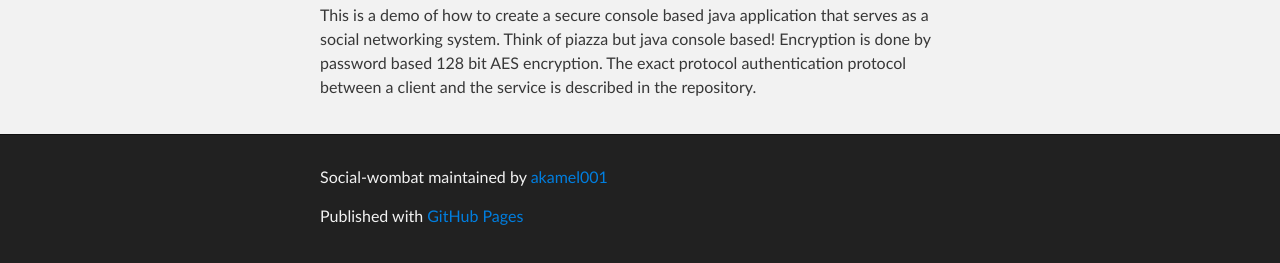
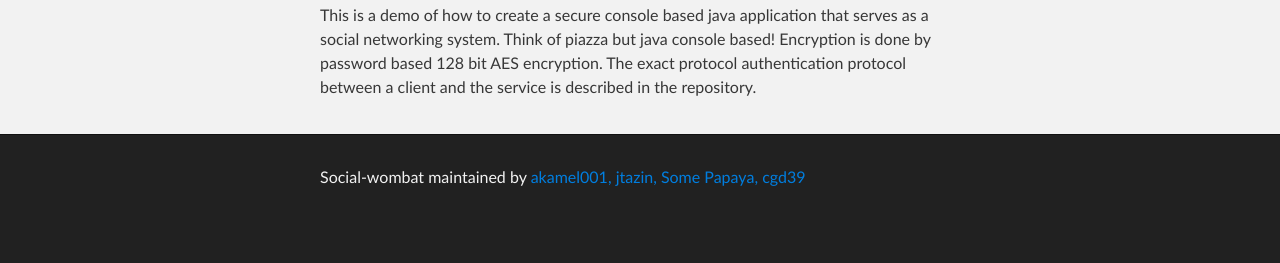
Before and after one commit to akamel001/Social-Wombat, a plain HTML site: page index.html in a window 1280 px wide. Shown: the part 325-588 px from the top of the page. Drawn offline with Linux system fonts and the light colour scheme.

Commit message:
Update index.html

```diff
--- a/index.html
+++ b/index.html
@@ -40,8 +40,13 @@
     <!-- FOOTER  -->
     <div id="footer_wrap" class="outer">
       <footer class="inner">
-        <p class="copyright">Social-wombat maintained by <a href="https://github.com/akamel001">akamel001</a></p>
-        <p>Published with <a href="http://pages.github.com">GitHub Pages</a></p>
+        <p class="copyright">
+          Social-wombat maintained by
+            <a href="https://github.com/akamel001">akamel001,</a>
+            <a href="https://github.com/jtazin">jtazin,</a>
+            <a href="https://github.com/plumppapaya">Some Papaya,</a>
+            <a href="https://github.com/cgd39">cgd39</a>
+          </p>
       </footer>
     </div>
 
```
